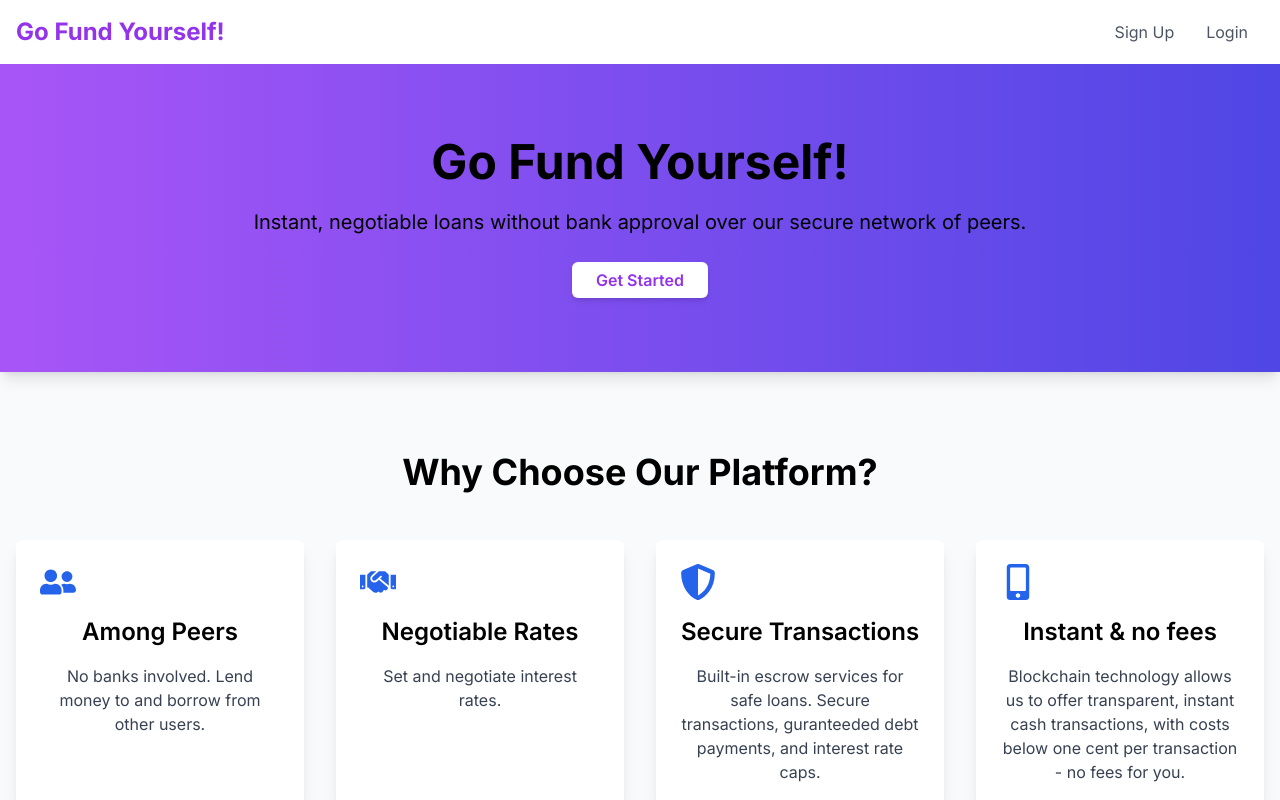
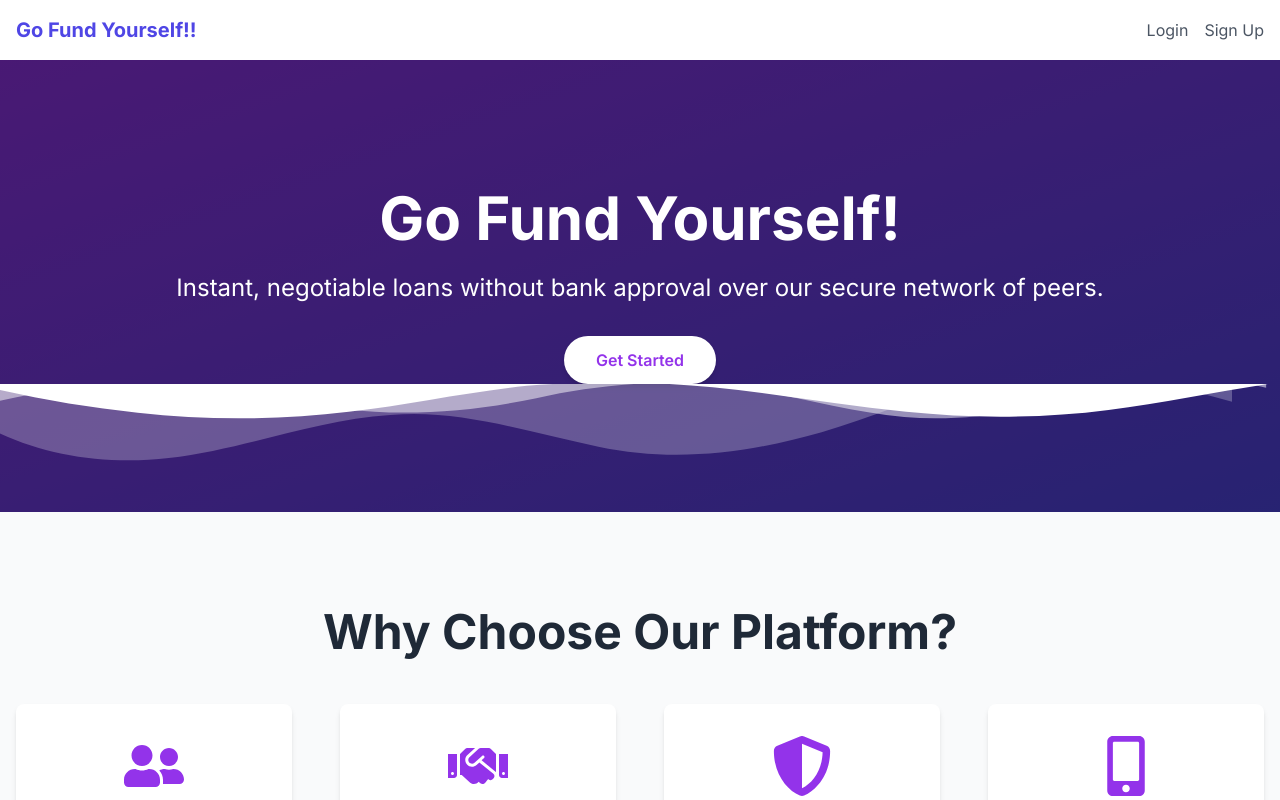
Before and after one commit to AritraRoy0/GFY, a Next.js app in the folder client/: page / in a window 1280 px wide. Shown: the top 800 px of the page. Built offline with nearby package versions, Linux system fonts and the light colour scheme.

Commit message:
Client: Fixed Landing and Auth UI and routing.

```diff
--- a/client/src/app/auth/page.tsx
+++ b/client/src/app/auth/page.tsx
@@ -1,9 +1,9 @@
 'use client';
 
-
-import React, { useReducer, useState } from 'react';
+import React, { useReducer, useState, useEffect } from 'react';
+import { useSearchParams } from 'next/navigation'; // Import useSearchParams
 import { signInWithPopup } from 'firebase/auth';
-import { doc, setDoc, getDocs, collection, query, where } from 'firebase/firestore';
+import { doc, setDoc, getDoc, getDocs, collection, query, where } from 'firebase/firestore';
 import { auth, provider, firestore } from '../../../firebaseConfig'; // Adjust the import path if necessary
 
 interface FormData {
@@ -25,7 +25,7 @@ interface State {
 
 interface Action {
   type: string;
-  payload?: any; // Payload is optional
+  payload?: any;
 }
 
 const ACTIONS = {
@@ -51,13 +51,22 @@ const formReducer = (state: State, action: Action): State => {
 };
 
 const Auth: React.FC = () => {
-  const [activeTab, setActiveTab] = useState<'signup' | 'login'>('signup');
+  const searchParams = useSearchParams();
+  const tabParam = searchParams.get('tab');
+  const initialTab = tabParam === 'login' ? 'login' : 'signup';
+
+  const [activeTab, setActiveTab] = useState<'signup' | 'login'>(initialTab);
   const [state, dispatch] = useReducer(formReducer, {
     formData: { username: '', fullName: '' },
     errors: { username: '', fullName: '' },
     loading: false,
     alertMessage: null,
   });
+
+  useEffect(() => {
+    // Update activeTab if tabParam changes
+    setActiveTab(initialTab);
+  }, [initialTab]);
 
   const handleChange = (e: React.ChangeEvent<HTMLInputElement>) => {
     const { name, value } = e.target;
@@ -69,14 +78,14 @@ const Auth: React.FC = () => {
     const newErrors = { ...state.errors };
 
     if (!state.formData.username.trim()) {
-      newErrors.username = "Username is required";
+      newErrors.username = 'Username is required';
       valid = false;
     } else {
       newErrors.username = '';
     }
 
     if (!state.formData.fullName.trim()) {
-      newErrors.fullName = "Full name is required";
+      newErrors.fullName = 'Full name is required';
       valid = false;
     } else {
       newErrors.fullName = '';
@@ -92,8 +101,13 @@ const Auth: React.FC = () => {
     return !querySnapshot.empty;
   };
 
+  const checkUserExists = async (uid: string): Promise<boolean> => {
+    const userDoc = await getDoc(doc(firestore, 'users', uid));
+    return userDoc.exists();
+  };
+
   const handleGoogleSignUp = async () => {
-    if (!validateForm()) return;
+    if (activeTab === 'signup' && !validateForm()) return;
 
     dispatch({ type: ACTIONS.SET_LOADING, payload: true });
     try {
@@ -103,7 +117,11 @@ const Auth: React.FC = () => {
       if (activeTab === 'signup') {
         const usernameExists = await checkUsernameExists(state.formData.username);
         if (usernameExists) {
-          dispatch({ type: ACTIONS.SET_ERRORS, payload: { ...state.errors, username: 'Username already taken' } });
+          dispatch({
+            type: ACTIONS.SET_ERRORS,
+            payload: { ...state.errors, username: 'Username already taken' },
+          });
+          dispatch({ type: ACTIONS.SET_LOADING, payload: false });
           return;
         }
 
@@ -117,12 +135,22 @@ const Auth: React.FC = () => {
         console.log(`Username: ${state.formData.username}, Full Name: ${state.formData.fullName}`);
         console.log(`Google Display Name: ${displayName}, Email: ${email}, UID: ${uid}`);
       } else {
+        const userExists = await checkUserExists(uid);
+        if (!userExists) {
+          dispatch({
+            type: ACTIONS.SET_ALERT,
+            payload: 'No account found. Please sign up first.',
+          });
+          await auth.signOut();
+          dispatch({ type: ACTIONS.SET_LOADING, payload: false });
+          return;
+        }
         dispatch({ type: ACTIONS.SET_ALERT, payload: 'Logged in successfully!' });
         console.log(`Logged in with Google. Display Name: ${displayName}, Email: ${email}, UID: ${uid}`);
       }
     } catch (error) {
-      dispatch({ type: ACTIONS.SET_ALERT, payload: 'Error during sign-up. Please try again.' });
-      console.error('Error during Google Sign-Up:', error);
+      dispatch({ type: ACTIONS.SET_ALERT, payload: 'Error during authentication. Please try again.' });
+      console.error('Error during Google Sign-Up/Sign-In:', error);
     } finally {
       dispatch({ type: ACTIONS.SET_LOADING, payload: false });
     }
@@ -135,7 +163,9 @@ const Auth: React.FC = () => {
         {state.alertMessage && (
           <div
             className={`mb-4 p-4 rounded-lg text-center font-bold ${
-              state.alertMessage.startsWith('Error') ? 'bg-red-100 text-red-600' : 'bg-green-100 text-green-600'
+              state.alertMessage.startsWith('Error') || state.alertMessage.startsWith('No account')
+                ? 'bg-red-100 text-red-600'
+                : 'bg-green-100 text-green-600'
             }`}
           >
             {state.alertMessage}
@@ -146,7 +176,9 @@ const Auth: React.FC = () => {
         <div className="flex justify-center mb-8">
           <button
             className={`text-lg font-bold px-4 py-2 rounded-t-lg transition-colors duration-300 ${
-              activeTab === 'signup' ? 'text-indigo-600 border-b-4 border-indigo-600 shadow-lg' : 'text-gray-500'
+              activeTab === 'signup'
+                ? 'text-indigo-600 border-b-4 border-indigo-600 shadow-lg'
+                : 'text-gray-500'
             }`}
             onClick={() => setActiveTab('signup')}
           >
@@ -154,7 +186,9 @@ const Auth: React.FC = () => {
           </button>
           <button
             className={`text-lg font-bold px-4 py-2 rounded-t-lg transition-colors duration-300 ${
-              activeTab === 'login' ? 'text-indigo-600 border-b-4 border-indigo-600 shadow-lg' : 'text-gray-500'
+              activeTab === 'login'
+                ? 'text-indigo-600 border-b-4 border-indigo-600 shadow-lg'
+                : 'text-gray-500'
             }`}
             onClick={() => setActiveTab('login')}
           >
@@ -163,16 +197,13 @@ const Auth: React.FC = () => {
         </div>
 
         {/* Form Content */}
-        <div
-          className={`transition-opacity duration-500 ease-in-out ${
-            activeTab === 'signup' ? 'opacity-100' : 'opacity-0'
-          }`}
-        >
         {activeTab === 'signup' && (
           <form className="mb-6">
             {/* Username Input */}
             <div className="mb-6">
-                <label htmlFor="username" className="block text-gray-800 font-medium mb-2">Username</label>
+              <label htmlFor="username" className="block text-gray-800 font-medium mb-2">
+                Username
+              </label>
               <input
                 type="text"
                 id="username"
@@ -184,11 +215,15 @@ const Auth: React.FC = () => {
                 }`}
                 required
               />
-                {state.errors.username && <div className="text-red-500 text-sm mt-2">{state.errors.username}</div>}
+              {state.errors.username && (
+                <div className="text-red-500 text-sm mt-2">{state.errors.username}</div>
+              )}
             </div>
             {/* Full Name Input */}
             <div className="mb-6">
-                <label htmlFor="fullName" className="block text-gray-800 font-medium mb-2">Full Name</label>
+              <label htmlFor="fullName" className="block text-gray-800 font-medium mb-2">
+                Full Name
+              </label>
               <input
                 type="text"
                 id="fullName"
@@ -200,7 +235,9 @@ const Auth: React.FC = () => {
                 }`}
                 required
               />
-                {state.errors.fullName && <div className="text-red-500 text-sm mt-2">{state.errors.fullName}</div>}
+              {state.errors.fullName && (
+                <div className="text-red-500 text-sm mt-2">{state.errors.fullName}</div>
+              )}
             </div>
             {/* Sign Up with Google Button */}
             <button
@@ -213,17 +250,10 @@ const Auth: React.FC = () => {
             </button>
           </form>
         )}
-        </div>
 
-        <div
-          className={`transition-opacity duration-500 ease-in-out ${
-            activeTab === 'login' ? 'opacity-100' : 'opacity-0'
-          }`}
-        >
         {activeTab === 'login' && (
           <div className="mb-6">
-              {/* No form fields for login */}
-              {/* Only Google sign-in */}
+            {/* Sign In with Google Button */}
             <button
               onClick={handleGoogleSignUp}
               className="w-full bg-red-500 text-white py-3 px-4 rounded-lg font-bold text-lg hover:opacity-90 transition-opacity duration-300"
@@ -235,7 +265,6 @@ const Auth: React.FC = () => {
         )}
       </div>
     </div>
-    </div>
   );
 };
 
--- a/client/src/app/common/Header.tsx
+++ b/client/src/app/common/Header.tsx
@@ -1,31 +1,26 @@
-// Header component for every page
-
 import React from 'react';
-import { FaUserFriends, FaHandshake, FaShieldAlt, FaMobileAlt } from 'react-icons/fa';
-
-
+import Link from 'next/link';
 
 const Header: React.FC = () => {
-    return (
-        <header className="bg-white shadow-md">
-        <div className="max-w-7xl mx-auto px-4">
-            <div className="flex justify-between items-center py-4">
-            <a href="/" className="text-2xl font-bold text-purple-600">Go Fund Yourself!</a>
-            <nav className="hidden md:block">
-                <a href="/auth" className="text-gray-600 hover:text-gray-800 px-4">Sign Up</a>
-                <a href="/auth" className="text-gray-600 hover:text-gray-800 px-4">Login</a>
-            </nav>
-            <div className="md:hidden">
-                <button className="block text-gray-600 hover:text-gray-800 focus:outline-none">
-                <svg className="h-6 w-6 fill-current" viewBox="0 0 24 24" xmlns="http://www.w3.org/2000/svg">
-                    <path d="M4 6h16M4 12h16m-7 6h7"></path>
-                </svg>
-                </button>
-            </div>
-            </div>
+  return (
+    <header className="bg-white shadow-md">
+      <nav className="max-w-7xl mx-auto flex justify-between items-center p-4">
+        <div>
+          <Link href="/">
+            <span className="text-xl font-bold text-indigo-600 cursor-pointer">Go Fund Yourself!!</span>
+          </Link>
         </div>
-        </header>
-    );
-    }
+        <div className="space-x-4">
+          <Link href="/auth?tab=login" className="text-gray-600 hover:text-indigo-600">
+            Login
+          </Link>
+          <Link href="/auth?tab=signup" className="text-gray-600 hover:text-indigo-600">
+            Sign Up
+          </Link>
+        </div>
+      </nav>
+    </header>
+  );
+};
 
 export default Header;
--- a/client/src/app/page.tsx
+++ b/client/src/app/page.tsx
@@ -1,25 +1,49 @@
 import React from 'react';
-import Header from "./common/Header";
-import Footer from "./common/Footer";
+import Header from './common/Header';
+import Footer from './common/Footer';
 import { FaUserFriends, FaHandshake, FaShieldAlt, FaMobileAlt } from 'react-icons/fa';
-
 
 const Hero: React.FC = () => {
   return (
-    <div className="relative bg-gradient-to-r from-purple-500 to-indigo-600 text-white py-20 px-4 shadow-lg">
-      {/* <div className="absolute inset-0 bg-cover bg-center" style={{ backgroundImage: 'url(/path-to-your-image.jpg)' }}></div> */}
-      <div className="absolute inset-0 bg-gradient-to-r from-purple-500 to-indigo-600 opacity-75"></div>
+    <div className="relative bg-gradient-to-br from-purple-600 to-indigo-600 text-white py-32 px-4">
+      <div className="absolute inset-0 bg-black opacity-50"></div>
       <div className="relative max-w-7xl mx-auto text-center">
-        <h1 className="text-5xl font-bold mb-4 text-black animate-bounce">Go Fund Yourself!</h1>
-        <p className="text-xl mb-8 text-black animate-fade-in">
+        <h1 className="text-5xl md:text-6xl font-bold mb-6 animate-fadeInUp">
+          Go Fund Yourself!
+        </h1>
+        <p className="text-xl md:text-2xl mb-8 animate-fadeInUp delay-200">
           Instant, negotiable loans without bank approval over our secure network of peers.
         </p>
         <a
-          href="/auth"
-          className="bg-white text-purple-600 font-semibold py-2 px-6 rounded-md shadow-md hover:shadow-lg transition-transform duration-300 hover:scale-105"
+          href="/auth?tab=signup"
+          className="inline-block bg-white text-purple-600 font-semibold py-3 px-8 rounded-full shadow-md hover:shadow-lg transition-transform duration-300 hover:scale-105 animate-fadeInUp delay-400"
         >
           Get Started
         </a>
+      </div>
+      {/* Decorative SVG Wave */}
+      <div className="absolute bottom-0 left-0 w-full overflow-hidden leading-none">
+        <svg
+          className="relative block w-full h-20 md:h-32"
+          xmlns="http://www.w3.org/2000/svg"
+          preserveAspectRatio="none"
+          viewBox="0 0 1200 120"
+        >
+          <path
+            d="M0,0V46.29c47.31,22,103.65,29.39,158.16,23.07,70.77-8.19,136.88-35.62,207.67-40.29C429.92,23.28,492,44.19,561,58.77c70.84,14.95,140.29,6.15,209.26-13.58,60.87-17.65,115.75-45.46,177-54.74C996.63-18,1077.43-5.3,1155,16.55V0Z"
+            opacity=".25"
+            fill="#ffffff"
+          />
+          <path
+            d="M0,0V15.81C44.13,5.59,88.57-.87,132.72.1c64.51,1.47,127.05,16.81,191.56,23.81,60.5,6.56,119.75,1.49,178.44-10.61C556.81,1.23,617.69-5,678,1.51c57.6,6.21,112.08,24.41,169.75,29.36,59.23,5.09,116.48-6.71,173.13-18.16,55.06-11.1,111.22-22.21,166.12-9.25V0Z"
+            opacity=".5"
+            fill="#ffffff"
+          />
+          <path
+            d="M0,0V5.63C43,15.27,86,22.41,129.15,27c65.94,7.19,132.13,6.85,197.81-.91,55.71-6.55,111.19-18.85,166.89-24.42C554.44-3.23,611.39-2.32,668.26,3.07c60.8,5.92,121,16.87,181.34,22.99,63.08,6.46,126.48,6.31,189.61-1.8,51.85-6.36,103.85-17.47,155.79-25.26V0Z"
+            fill="#ffffff"
+          />
+        </svg>
       </div>
     </div>
   );
@@ -27,22 +51,46 @@ const Hero: React.FC = () => {
 
 const Features: React.FC = () => {
   const features = [
-    { title: 'Among Peers', description: 'No banks involved. Lend money to and borrow from other users.', icon: <FaUserFriends className="text-blue-600 text-4xl" /> },
-    { title: 'Negotiable Rates', description: 'Set and negotiate interest rates.', icon: <FaHandshake className="text-blue-600 text-4xl" /> },
-    { title: 'Secure Transactions', description: 'Built-in escrow services for safe loans. Secure transactions, guranteeded debt payments, and interest rate caps.', icon: <FaShieldAlt className="text-blue-600 text-4xl" /> },
-    { title: 'Instant & no fees', description: 'Blockchain technology allows us to offer transparent, instant cash transactions, with costs below one cent per transaction - no fees for you.', icon: <FaMobileAlt className="text-blue-600 text-4xl" /> },
+    {
+      title: 'Peer-to-Peer Lending',
+      description: 'Connect directly with other users to lend or borrow money without intermediaries.',
+      icon: <FaUserFriends className="text-purple-600 text-6xl mx-auto mb-6" />,
+    },
+    {
+      title: 'Flexible Rates',
+      description: 'Negotiate interest rates that suit both parties for a fair lending experience.',
+      icon: <FaHandshake className="text-purple-600 text-6xl mx-auto mb-6" />,
+    },
+    {
+      title: 'Secure & Reliable',
+      description:
+        'Utilize our built-in escrow services and security measures for safe transactions.',
+      icon: <FaShieldAlt className="text-purple-600 text-6xl mx-auto mb-6" />,
+    },
+    {
+      title: 'Instant Transactions',
+      description:
+        'Experience fast and transparent transactions with minimal fees using blockchain technology.',
+      icon: <FaMobileAlt className="text-purple-600 text-6xl mx-auto mb-6" />,
+    },
   ];
 
   return (
-    <div className="py-20 px-4 bg-gray-50">
+    <div className="py-24 px-4 bg-gray-50">
       <div className="max-w-7xl mx-auto text-center">
-        <h2 className="text-4xl font-bold text-black mb-12">Why Choose Our Platform?</h2>
-        <div className="grid grid-cols-1 md:grid-cols-2 lg:grid-cols-4 gap-8">
+        <h2 className="text-4xl md:text-5xl font-bold text-gray-800 mb-12 animate-fadeInUp">
+          Why Choose Our Platform?
+        </h2>
+        <div className="grid grid-cols-1 md:grid-cols-2 lg:grid-cols-4 gap-12">
           {features.map((feature, index) => (
-            <div key={index} className="bg-white shadow-lg rounded-lg p-6 hover:shadow-xl transition-transform duration-300 hover:scale-105">
-              <div className="mb-4">{feature.icon}</div>
-              <h3 className="text-2xl font-semibold mb-4 text-black">{feature.title}</h3>
-              <p className="text-gray-700">{feature.description}</p>
+            <div
+              key={index}
+              className="bg-white shadow-md rounded-lg p-8 hover:shadow-xl transition-all duration-300 hover:scale-105 animate-fadeInUp"
+              style={{ animationDelay: `${index * 200}ms` }}
+            >
+              {feature.icon}
+              <h3 className="text-2xl font-semibold mb-4 text-gray-800">{feature.title}</h3>
+              <p className="text-gray-600">{feature.description}</p>
             </div>
           ))}
         </div>
```
Also changed, not shown: client/src/app/dashboard/page.tsx (added, +21 -0 lines). Lines whose indentation alone changed are shown as unchanged.
